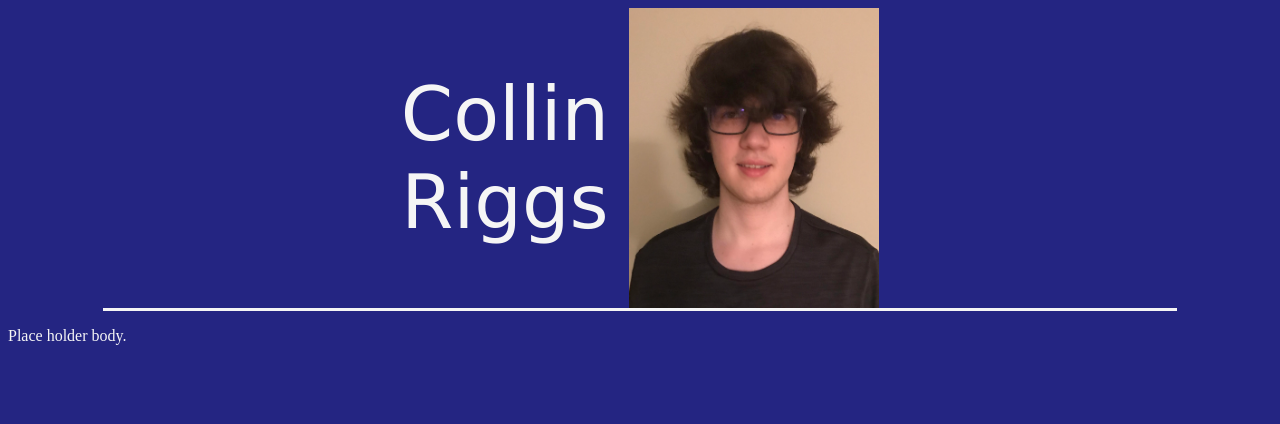
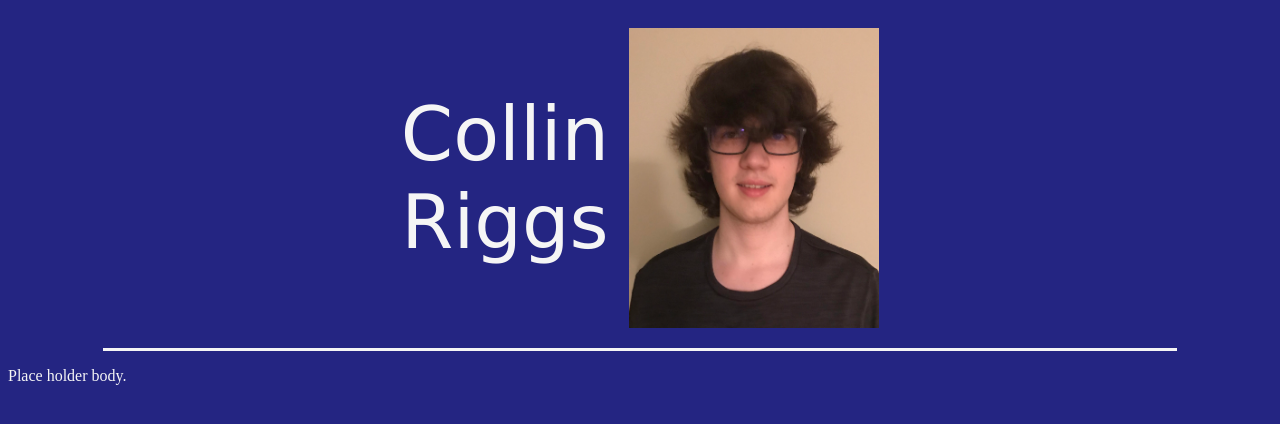
Before and after one commit to CMRiggs/CMRiggs.github.io, a plain HTML site: page docs/index.html in a window 1280 px wide. Drawn offline with Linux system fonts and the light colour scheme.

Commit message:
Added margins to the picture

```diff
--- a/docs/style.css
+++ b/docs/style.css
@@ -15,6 +15,8 @@ p {
 .imgHeader {
     width: 250px;
     height: 300px;
+    margin-top: 20px;
+    margin-bottom: 20px;
 }
 .headerTxt {
     color: whitesmoke;
```
